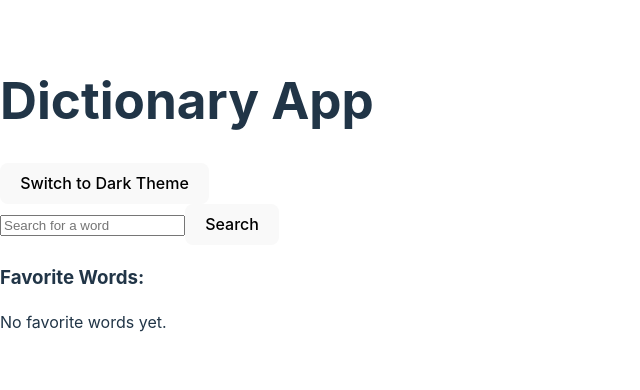
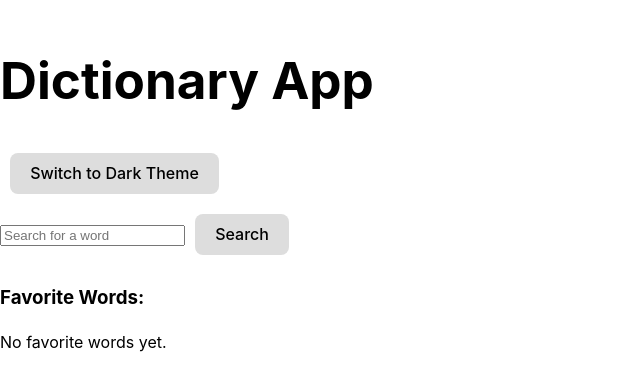
Before and after one commit to Fannynystrom/dictionary, a React (Vite) app: page / in a window 1280 px wide. Shown: the part 206-596 px from the top of the page, without its empty margins (0-640 px from the left). Built offline with nearby package versions, Linux system fonts and the light colour scheme.

Commit message:
added styling for theme, light and dark

```diff
--- a/src/App.tsx
+++ b/src/App.tsx
@@ -3,6 +3,8 @@ import SearchBar from './components/SearchBar';
 import WordDetails from './components/WordDetails';
 import Favorites from './components/Favorites';
 import ThemeSwitcher from './components/ThemeSwitcher';
+import './styles/theme.css';
+
 
 const App: React.FC = () => {
   const [wordData, setWordData] = useState<any>(null);
--- a/src/components/ThemeSwitcher.tsx
+++ b/src/components/ThemeSwitcher.tsx
@@ -1,15 +1,18 @@
-
-//temakomponent
-
-import React, { useState } from 'react';
+import React, { useState, useEffect } from 'react';
 
 const ThemeSwitcher: React.FC = () => {
-  const [theme, setTheme] = useState('light');
+  const [theme, setTheme] = useState<string>(() => {
+    return localStorage.getItem('theme') || 'light';
+  });
+
+  useEffect(() => {
+    document.body.className = theme;
+    localStorage.setItem('theme', theme); // sparar temat i local
+  }, [theme]);
 
   const toggleTheme = () => {
     const newTheme = theme === 'light' ? 'dark' : 'light';
     setTheme(newTheme);
-    document.body.className = newTheme;
   };
 
   return (
--- /dev/null
+++ b/src/styles/theme.css
@@ -0,0 +1,32 @@
+/* src/styles/theme.css */
+
+/* ljust tema */
+body.light {
+    background-color: white;
+    color: black;
+  }
+
+  /* mörkt tema */
+  body.dark {
+    background-color: #121212;
+    color: white;
+  }
+
+  /* knappen */
+  button {
+    padding: 10px 20px;
+    margin: 10px;
+    font-size: 16px;
+    border: none;
+    cursor: pointer;
+  }
+
+  body.dark button {
+    background-color: #333;
+    color: white;
+  }
+
+  body.light button {
+    background-color: #ddd;
+    color: black;
+  }
```
